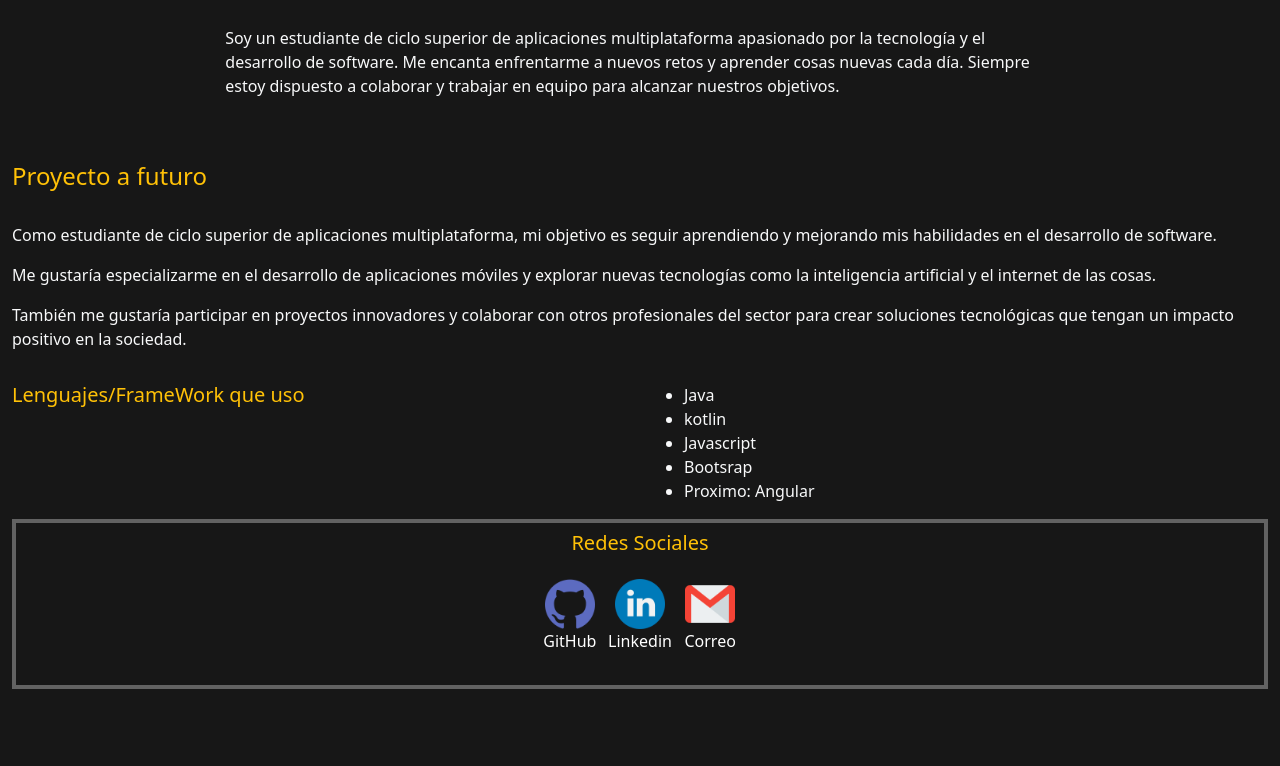
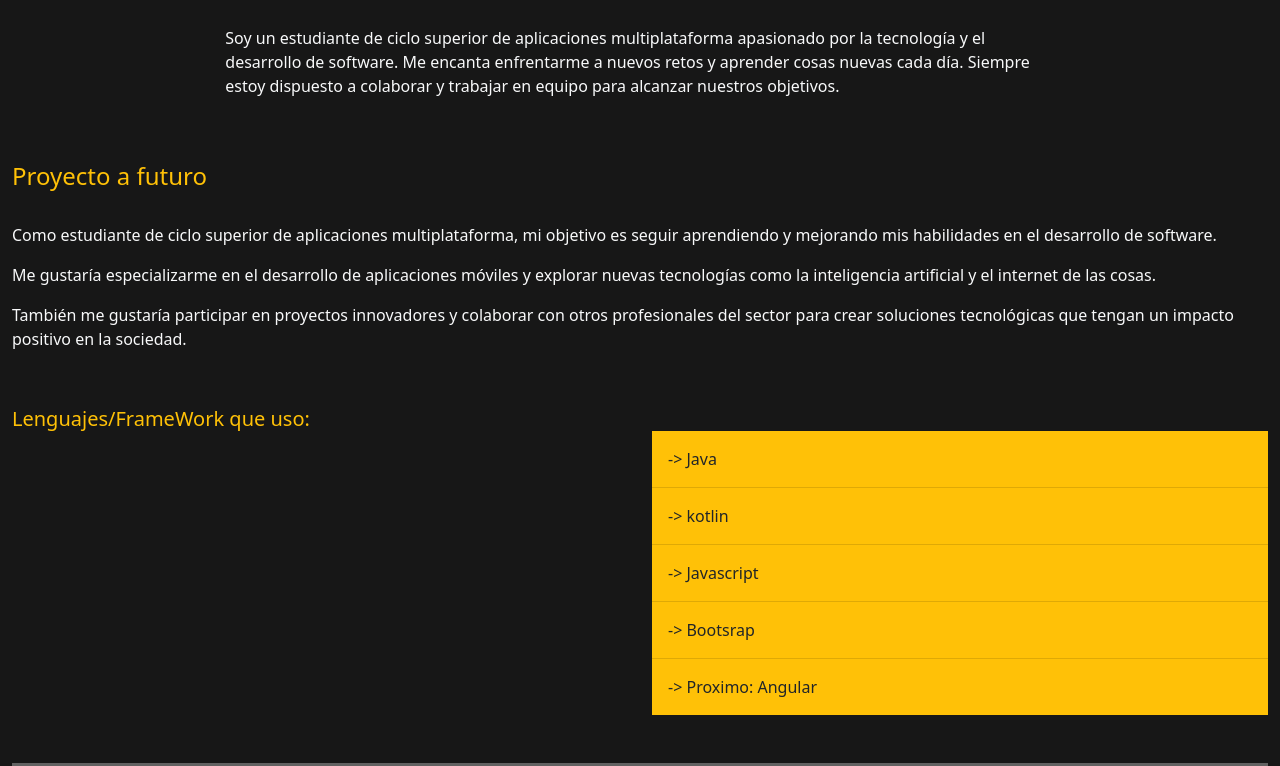
Before and after one commit to JoseJavier21/WebCurriculum, a plain HTML site: page paginas/sobremi.html in a window 1280 px wide. Shown: the part 376-1142 px from the top of the page. Before the commit the page ends 1065 px from the top, so only its background shows below. Drawn offline with nearby package versions, Linux system fonts and the light colour scheme.

Commit message:
cambios dieferntes

```diff
--- a/paginas/sobremi.html
+++ b/paginas/sobremi.html
@@ -90,19 +90,20 @@
 
         <div class="row">
 
-            <div class="col-sm-6 col-md-6 col-md-6 text-warning">
-                <h5>Lenguajes/FrameWork que uso</h5>
+            <div class="col-sm-6 col-md-6 mt-4 col-md-6 text-warning">
+                <h5>Lenguajes/FrameWork que uso:</h5>
             </div>
 
-            <div class="col-sm-6 col-md-6 col-lg-6 text-light">
+            <div class="col-sm-6 col-md-4 mb-5 mt-5 col-lg-6">
 
-                <ul class="">
-                    <li>Java</li>
-                    <li>kotlin</li>
-                    <li>Javascript</li>
-                    <li>Bootsrap</li>
-                    <li>Proximo: Angular</li>
+                <ul class="list-group list-group-flush">
+                  <li class="list-group-item bg-warning p-3">-> Java</li>
+                  <li class="list-group-item bg-warning p-3">-> kotlin</li>
+                  <li class="list-group-item bg-warning p-3">-> Javascript</li>
+                  <li class="list-group-item bg-warning p-3">-> Bootsrap</li>
+                  <li class="list-group-item bg-warning p-3">-> Proximo: Angular</li>
                 </ul>
+
             </div>
 
         </div>
--- a/style/style.css
+++ b/style/style.css
@@ -5,9 +5,6 @@
     height: auto;
 }
 
-#botonsend{
-
-}
 
 .presentacion{
     text-decoration-color: aliceblue;
```
